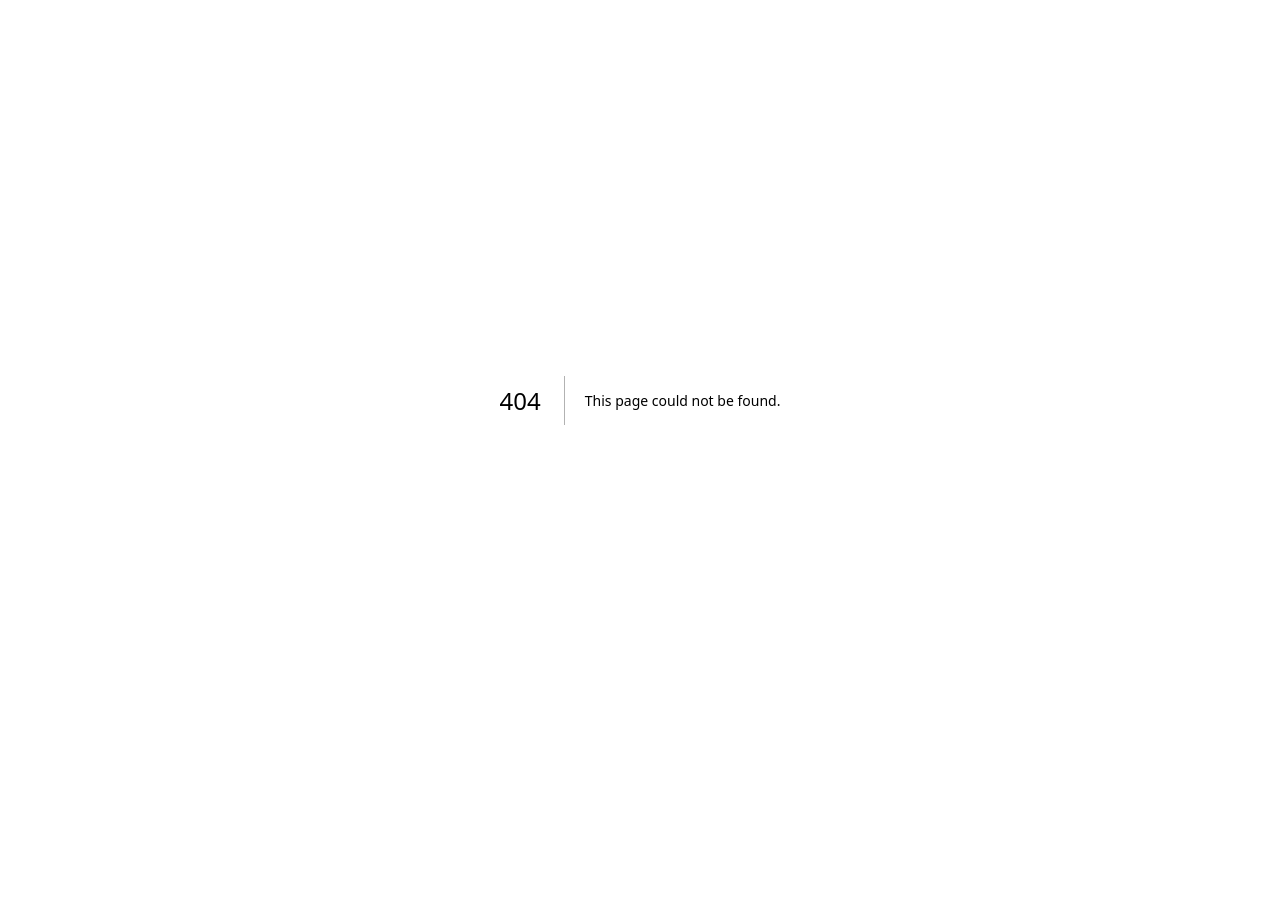
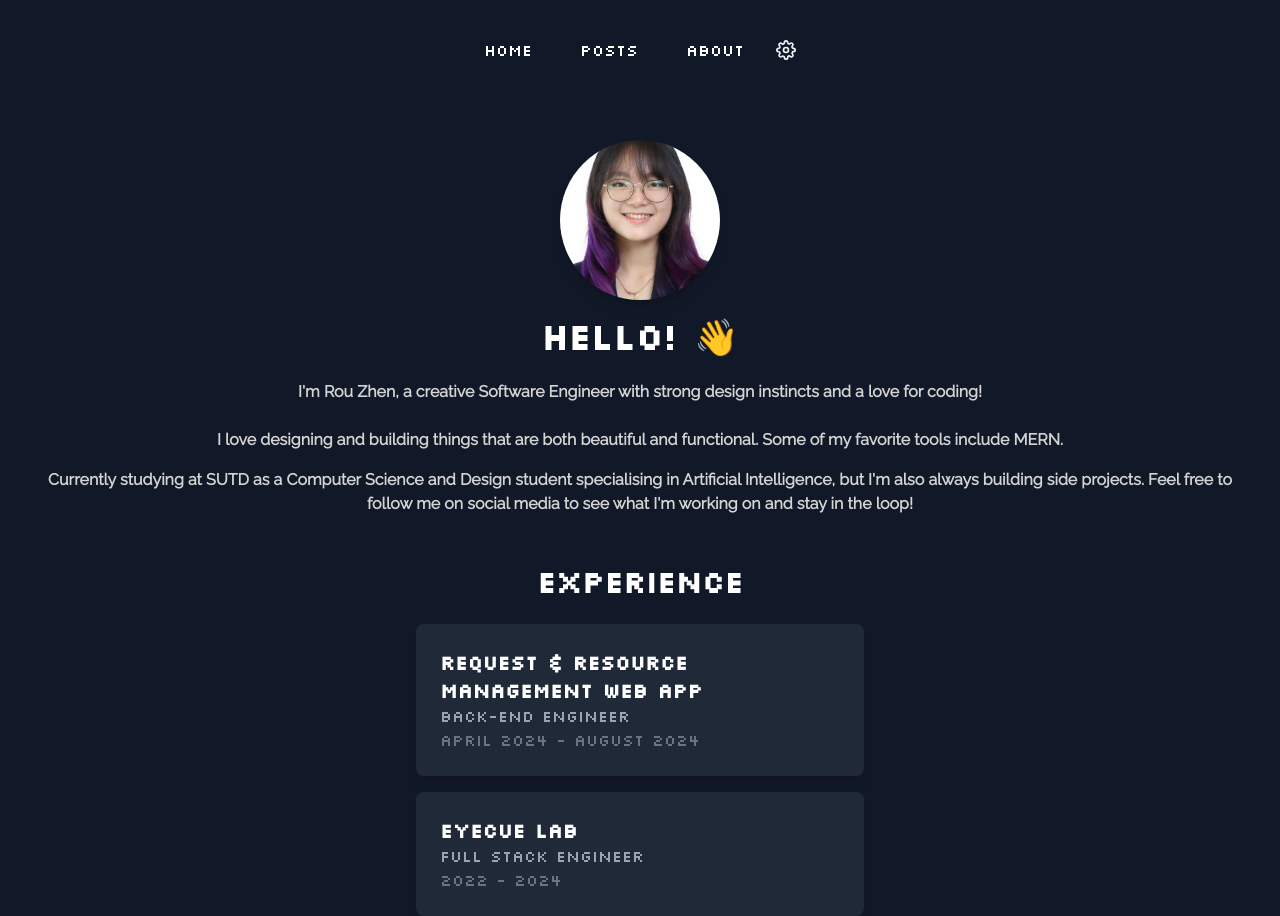
Before and after one commit to rouzhen/CodeRou-tine, a Next.js app: page /about in a window 1280 px wide. Before the commit this address had no page. Before the commit the page ends 800 px from the top, so only its background shows below. Built offline with nearby package versions, Linux system fonts and the light colour scheme; a web font is replaced by a local one.

Commit message:
About page in progress

```diff
--- /dev/null
+++ b/src/app/about/page.js
@@ -0,0 +1,57 @@
+// src/app/about/page.js
+import Navbar from '../components/NavBar.js';
+import Image from 'next/image';
+
+export default function About() {
+    return (
+        <div className="font-silkscreen min-h-screen bg-gray-900 text-white px-8">
+            <header className="flex justify-center items-center p-4">
+                <Navbar /> {/* Replace the nav element with the Navbar component */}
+            </header>
+            <div className="flex justify-center mt-10">
+                <div className="text-center">
+                    <Image
+                        src="/KooRouZhenPicture.jpg"
+                        alt="Profile Picture"
+                        width={500}
+                        height={500}
+                        className="rounded-full w-40 h-40 mx-auto mb-4 shadow-lg object-cover"
+                        style={{ objectFit: 'cover' }} // Ensures the image maintains proportions
+                    />
+                    <h1 className="text-4xl font-semibold mb-4">Hello! 👋</h1>
+                    <p className="p-2 font-raleway font-semibold text-l text-neutral-300">
+                        I'm Rou Zhen, a creative Software Engineer with strong design instincts and a love for coding!
+                    </p>
+                    <p className="font-raleway font-semibold text-l mt-4 text-neutral-300">
+                        I love designing and building things that are both beautiful and functional.
+                        Some of my favorite tools include MERN.
+                    </p>
+                    <p className="font-raleway font-semibold text-l mt-4 text-neutral-300">
+                        Currently studying at SUTD as a Computer Science and Design student specialising in Artificial Intelligence, but I'm also always building side projects. Feel free to follow me on social media to see what I'm working on and stay in the loop!
+                    </p>
+
+                    <div className="mt-12">
+                        <h2 className="text-3xl font-bold text-center mb-6">Experience</h2>
+                        <div className="flex flex-col items-center space-y-4">
+                            <div className="bg-gray-800 p-6 rounded-lg w-full max-w-md text-left shadow-lg">
+                            <h3 className="text-xl font-semibold">Request & Resource Management Web App</h3>
+                            <p className="text-gray-400">Back-End Engineer</p>
+                            <span className="text-gray-500">April 2024 - August 2024</span>
+                            </div>
+                            <div className="bg-gray-800 p-6 rounded-lg w-full max-w-md text-left shadow-lg">
+                            <h3 className="text-xl font-semibold">EyeCue Lab</h3>
+                            <p className="text-gray-400">Full Stack Engineer</p>
+                            <span className="text-gray-500">2022 - 2024</span>
+                            </div>
+                        </div>
+                        </div>
+
+
+
+
+
+                </div>
+            </div>
+        </div>
+    );
+}
--- a/src/app/components/NavBar.js
+++ b/src/app/components/NavBar.js
@@ -1,10 +1,9 @@
 "use client";
 import Link from 'next/link';
-import { useState } from 'react';
+import { useState, useEffect } from 'react';
 
 export default function Navbar() {
     const [active, setActive] = useState(''); // Track active link
-
     const handleSetActive = (item) => {
         setActive(item);
     };
@@ -44,7 +43,7 @@ export default function Navbar() {
 
                 {/* Nav Item: About */}
                 <li>
-            <Link href="#about"
+                <Link href="/about"
                     className={`relative px-4 py-2 rounded-full ${
                         active === 'About'
                         ? 'bg-gray-600 text-white'
--- a/src/app/page.js
+++ b/src/app/page.js
@@ -1,15 +1,16 @@
 import Navbar from './components/NavBar.js';
 
 export default function Home() {
+
   return (
-    <div className="font-silkscreen min-h-screen bg-gray-900 text-white tracking-normal sm: px-2, md: px-2, lg:px-2, xl:px-8">
+    <div className="font-silkscreen min-h-screen bg-gray-900 text-white tracking-normal px-8">
       <header className="flex justify-center items-center p-4">
         <Navbar /> {/* Replace the nav element with the Navbar component */}
       </header>
 
 
       <div className="flex justify-center items-center">
-        <h2 className="font-raleway text-sm"> Click on the space bar to start playing </h2>
+        <h2 className="font-raleway text-sm  text-neutral-300"> Click on the space bar to start playing </h2>
       </div>
       <main className="p-2">
         {/* Game content (moved above the heading) */}
@@ -27,12 +28,14 @@ export default function Home() {
         </h1>
 
         {/* About Section */}
-        <section id="about" className="mt-6">
-          <h2 className="font-raleway mt-4 text-xl font-semibold text-slate-300">
+        <section id="about" className="mb-4">
+          <h2 className="font-raleway text-l font-semibold text-neutral-300">
             Hi! I'm
             <span className="underline underline-offset-2 decoration-sky-500 text-white">
               {" "}Rou Zhen
             </span>, a full stack engineer with a passion for creating engaging user interfaces and user experiences.
+
+
           </h2>
         </section>
       </main>
--- a/tailwind.config.js
+++ b/tailwind.config.js
@@ -1,5 +1,6 @@
 /** @type {import('tailwindcss').Config} */
 module.exports = {
+  darkMode: 'selector', // Using the selector strategy for manual dark mode toggling
   content: [
     "./src/pages/**/*.{js,ts,jsx,tsx,mdx}",
     "./src/components/**/*.{js,ts,jsx,tsx,mdx}",
```
Also changed, not shown: public/KooRouZhenPicture.jpg (added). Lines whose indentation alone changed are shown as unchanged.
